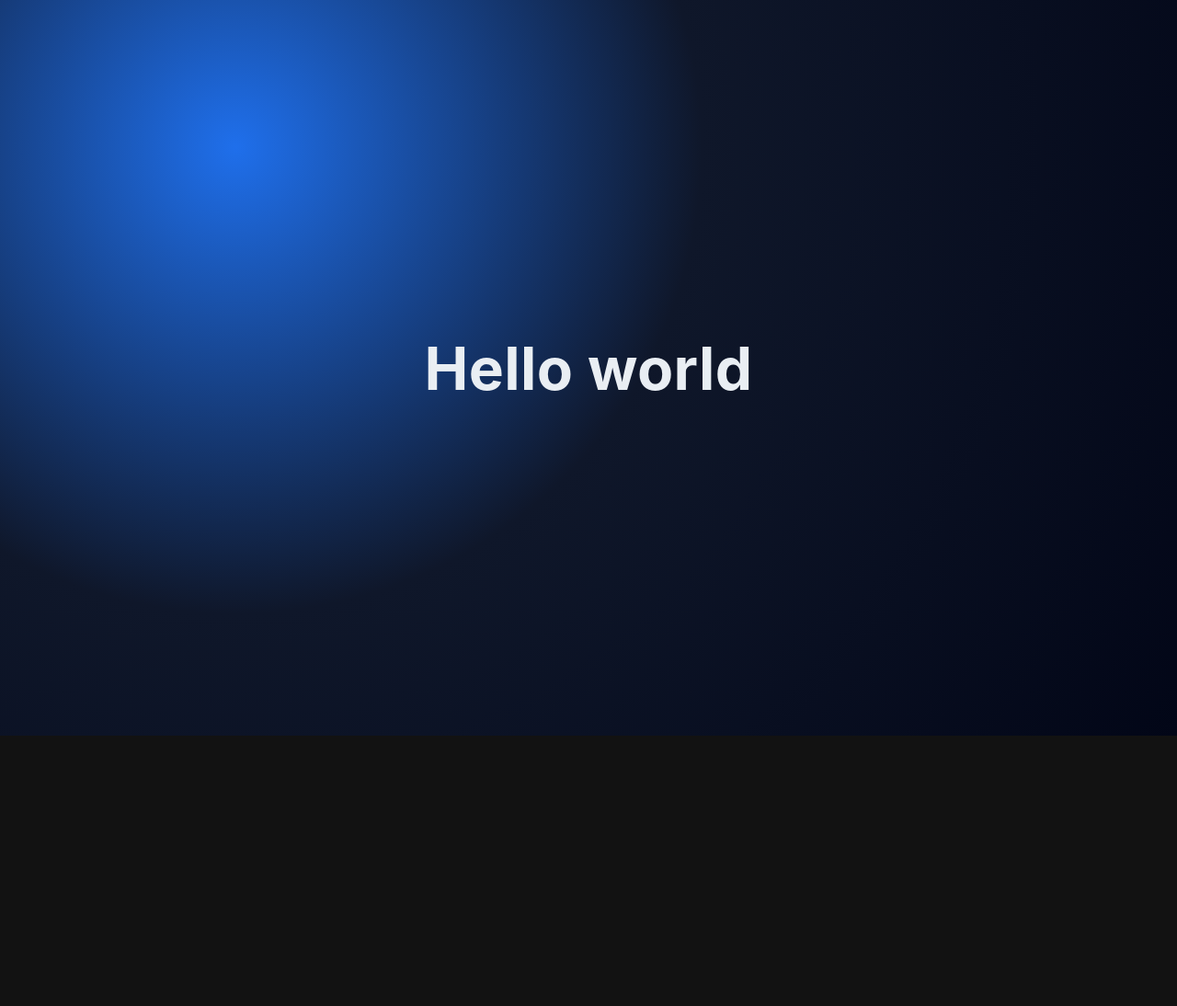
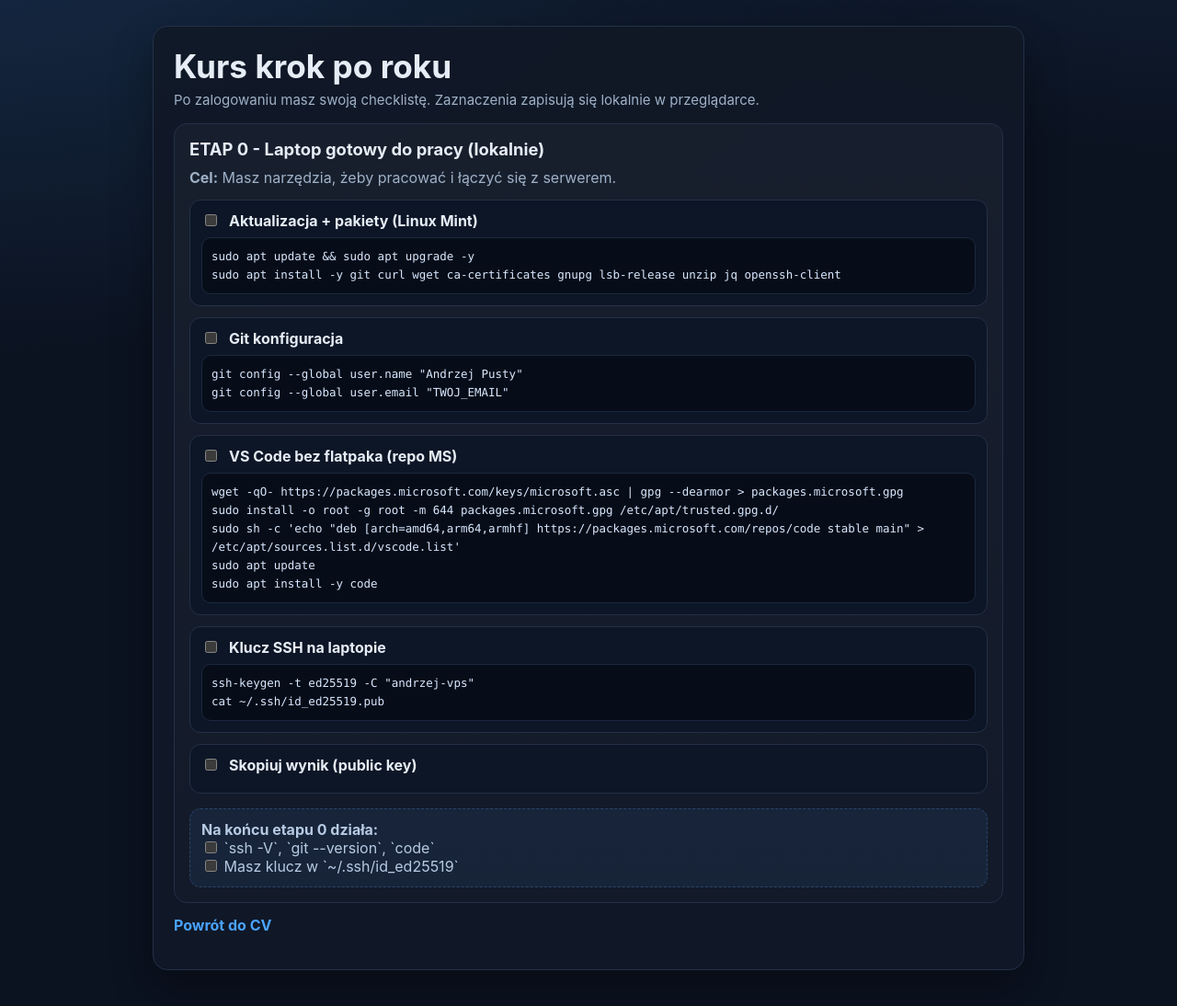
Before and after one commit to andrzejpusty/cv-strona, a plain HTML site: page hello.html in a window 1280 px wide. Shown: the whole page at 92% size. Before the commit the page ends 800 px from the top, so only its background shows below. Drawn offline with Linux system fonts and the light colour scheme.

Commit message:
Replace hello page with Etap 0 course checklist

```diff
--- a/hello.html
+++ b/hello.html
@@ -3,31 +3,213 @@
 <head>
 <meta charset="UTF-8" />
 <meta name="viewport" content="width=device-width, initial-scale=1.0" />
-<title>Hello</title>
+<title>Kurs - Etap 0</title>
 <style>
   :root{
+    --bg:#0b1220;
+    --card:#111827;
+    --line:#233046;
+    --text:#e6edf6;
+    --muted:#9fb1c7;
+    --accent:#4aa3ff;
     color-scheme: dark;
   }
-  *{
-    box-sizing:border-box;
-  }
+  *{ box-sizing:border-box; }
   body{
     margin:0;
-    min-height:100vh;
-    display:grid;
-    place-items:center;
     font-family:Inter, Arial, sans-serif;
-    background:radial-gradient(circle at 20% 20%, #1f6feb 0%, #0f172a 42%, #020617 100%);
-    color:#e9eef3;
+    color:var(--text);
+    background:
+      radial-gradient(1100px 500px at -5% -10%, rgba(74,163,255,.18), transparent),
+      radial-gradient(900px 400px at 110% -20%, rgba(74,163,255,.14), transparent),
+      var(--bg);
+  }
+  .wrap{
+    max-width:980px;
+    margin:28px auto;
+    padding:0 16px 24px;
+  }
+  .panel{
+    background:rgba(17,24,39,.92);
+    border:1px solid var(--line);
+    border-radius:16px;
+    padding:22px;
+    box-shadow:0 20px 45px rgba(0,0,0,.33);
   }
   h1{
+    margin:0 0 6px;
+    font-size:clamp(1.5rem, 4vw, 2.2rem);
+  }
+  .lead{
+    margin:0 0 16px;
+    color:var(--muted);
+    font-size:15px;
+  }
+  .stage{
+    border:1px solid var(--line);
+    border-radius:14px;
+    padding:16px;
+    background:linear-gradient(180deg, rgba(255,255,255,.03), rgba(255,255,255,.01));
+  }
+  h2{
     margin:0;
-    font-size:clamp(2rem, 6vw, 4rem);
-    letter-spacing:.4px;
+    font-size:1.15rem;
   }
+  .goal{
+    margin:10px 0 14px;
+    color:var(--muted);
+  }
+  .steps{
+    display:grid;
+    gap:12px;
+  }
+  .step{
+    border:1px solid var(--line);
+    border-radius:12px;
+    padding:12px;
+    background:#0d1626;
+  }
+  .step-head{
+    display:flex;
+    align-items:flex-start;
+    gap:10px;
+    margin-bottom:8px;
+  }
+  .step label{
+    font-weight:700;
+    cursor:pointer;
+  }
+  .step code{
+    display:block;
+    white-space:pre-wrap;
+    word-break:break-word;
+    font-family:ui-monospace, SFMono-Regular, Menlo, Monaco, Consolas, "Liberation Mono", "Courier New", monospace;
+    font-size:12.5px;
+    line-height:1.6;
+    padding:10px;
+    border-radius:10px;
+    background:#070d18;
+    border:1px solid #1a2840;
+    color:#d9e8ff;
+  }
+  .done{
+    margin-top:16px;
+    border:1px dashed #2b4367;
+    border-radius:12px;
+    padding:12px;
+    color:#b7cae3;
+    background:rgba(74,163,255,.08);
+  }
+  .back{
+    margin-top:14px;
+  }
+  .back a{
+    color:var(--accent);
+    text-decoration:none;
+    font-weight:700;
+  }
+  .back a:hover{ text-decoration:underline; }
 </style>
 </head>
 <body>
-  <h1>Hello world</h1>
+  <div class="wrap">
+    <main class="panel">
+      <h1>Kurs krok po roku</h1>
+      <p class="lead">Po zalogowaniu masz swoją checklistę. Zaznaczenia zapisują się lokalnie w przeglądarce.</p>
+
+      <section class="stage" aria-labelledby="stage0-title">
+        <h2 id="stage0-title">ETAP 0 - Laptop gotowy do pracy (lokalnie)</h2>
+        <p class="goal"><strong>Cel:</strong> Masz narzędzia, żeby pracować i łączyć się z serwerem.</p>
+
+        <div class="steps">
+          <article class="step">
+            <div class="step-head">
+              <input type="checkbox" id="step0-1" data-step />
+              <label for="step0-1">Aktualizacja + pakiety (Linux Mint)</label>
+            </div>
+            <code>sudo apt update && sudo apt upgrade -y
+sudo apt install -y git curl wget ca-certificates gnupg lsb-release unzip jq openssh-client</code>
+          </article>
+
+          <article class="step">
+            <div class="step-head">
+              <input type="checkbox" id="step0-2" data-step />
+              <label for="step0-2">Git konfiguracja</label>
+            </div>
+            <code>git config --global user.name "Andrzej Pusty"
+git config --global user.email "TWOJ_EMAIL"</code>
+          </article>
+
+          <article class="step">
+            <div class="step-head">
+              <input type="checkbox" id="step0-3" data-step />
+              <label for="step0-3">VS Code bez flatpaka (repo MS)</label>
+            </div>
+            <code>wget -qO- https://packages.microsoft.com/keys/microsoft.asc | gpg --dearmor > packages.microsoft.gpg
+sudo install -o root -g root -m 644 packages.microsoft.gpg /etc/apt/trusted.gpg.d/
+sudo sh -c 'echo "deb [arch=amd64,arm64,armhf] https://packages.microsoft.com/repos/code stable main" > /etc/apt/sources.list.d/vscode.list'
+sudo apt update
+sudo apt install -y code</code>
+          </article>
+
+          <article class="step">
+            <div class="step-head">
+              <input type="checkbox" id="step0-4" data-step />
+              <label for="step0-4">Klucz SSH na laptopie</label>
+            </div>
+            <code>ssh-keygen -t ed25519 -C "andrzej-vps"
+cat ~/.ssh/id_ed25519.pub</code>
+          </article>
+
+          <article class="step">
+            <div class="step-head">
+              <input type="checkbox" id="step0-5" data-step />
+              <label for="step0-5">Skopiuj wynik (public key)</label>
+            </div>
+          </article>
+        </div>
+
+        <div class="done">
+          <strong>Na końcu etapu 0 działa:</strong>
+          <div>
+            <label><input type="checkbox" id="step0-6" data-step /> `ssh -V`, `git --version`, `code`</label>
+          </div>
+          <div>
+            <label><input type="checkbox" id="step0-7" data-step /> Masz klucz w `~/.ssh/id_ed25519`</label>
+          </div>
+        </div>
+      </section>
+
+      <p class="back"><a href="index.html">Powrót do CV</a></p>
+    </main>
+  </div>
+
+  <script>
+    const STORAGE_KEY = "kurs_etap0_checklist_v1";
+    const checkboxes = Array.from(document.querySelectorAll("input[data-step]"));
+
+    function loadProgress(){
+      try{
+        const raw = localStorage.getItem(STORAGE_KEY);
+        if(!raw) return;
+        const saved = JSON.parse(raw);
+        checkboxes.forEach((cb) => {
+          cb.checked = Boolean(saved[cb.id]);
+        });
+      }catch(_e){
+      }
+    }
+
+    function saveProgress(){
+      const payload = {};
+      checkboxes.forEach((cb) => {
+        payload[cb.id] = cb.checked;
+      });
+      localStorage.setItem(STORAGE_KEY, JSON.stringify(payload));
+    }
+
+    loadProgress();
+    checkboxes.forEach((cb) => cb.addEventListener("change", saveProgress));
+  </script>
 </body>
 </html>
```
